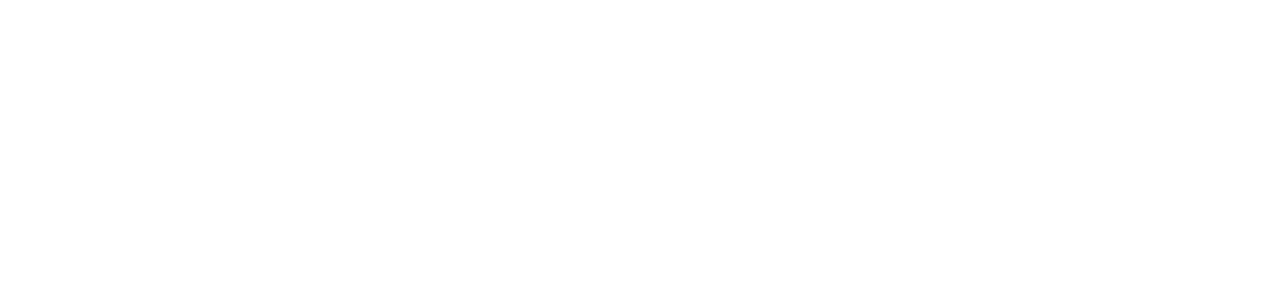
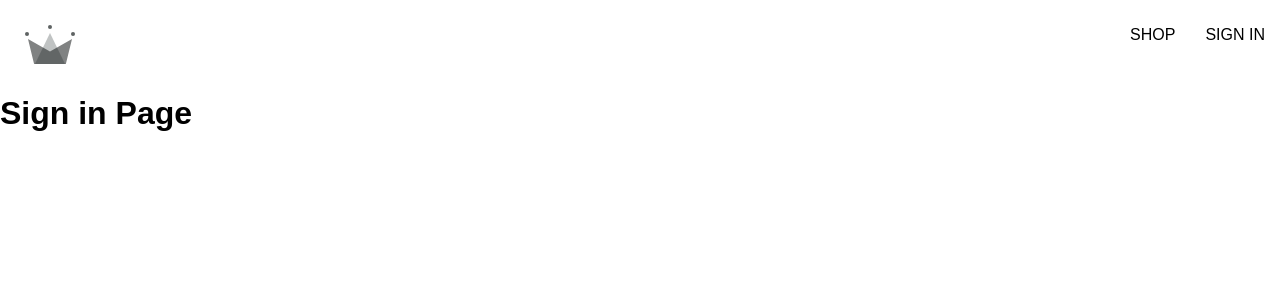
Before and after one commit to KKopestynski/warhammer, a React (Create React App) app: page /sign-in in a window 1280 px wide. Before the commit this address had no page. Shown: the top 300 px of the page. Built offline with nearby package versions, Linux system fonts and the light colour scheme; a web font is replaced by a local one.

Commit message:
06 Authentication clean project

```diff
--- a/src/App.js
+++ b/src/App.js
@@ -1,6 +1,7 @@
 import { Routes, Route } from "react-router-dom";
-import Home from "./components/routes/home/home.component";
-import Navigation from "./components/routes/navigation/navigation.component";
+import Home from "./routes/home/home.component";
+import Navigation from "./routes/navigation/navigation.component";
+import SignIn from "./routes/sign-in/sign-in.component";
 
 const Shop = () => <h1>I am the shop xD</h1>;
 
@@ -10,6 +11,7 @@
       <Route path="/" element={<Navigation />}>
         <Route index element={<Home />}></Route>
         <Route path="shop" element={<Shop />} />
+        <Route path="sign-in" element={<SignIn />} />
       </Route>
     </Routes>
   );
--- a/src/routes/home/home.component.jsx
+++ b/src/routes/home/home.component.jsx
@@ -1,4 +1,4 @@
-import Directory from "../../directory/directory-component";
+import Directory from "../../components/directory/directory-component";
 import { Outlet } from "react-router-dom";
 const categories = [
   {
--- a/src/routes/navigation/navigation.component.jsx
+++ b/src/routes/navigation/navigation.component.jsx
@@ -1,7 +1,7 @@
 import { Fragment } from "react";
 import { Outlet, Link } from "react-router-dom";
 import "./navigation.styles.scss"
-import { ReactComponent as CrwnLogo } from "../../../assets/crown.svg"
+import { ReactComponent as CrwnLogo } from "../../assets/crown.svg"
 
 const Navigation = () => {
   return (
@@ -12,7 +12,11 @@
         </Link>
         <div className="nav-links-container">
           <Link className="nav-link" to="/shop">
+
             SHOP
+          </Link>
+          <Link className="nav-link" to="/sign-in">
+            SIGN IN
           </Link>
         </div>
       </div>
--- /dev/null
+++ b/src/routes/sign-in/sign-in.component.jsx
@@ -0,0 +1,9 @@
+const SignIn = () => {
+    return (
+        <div>
+            <h1>Sign in Page</h1>
+        </div>
+    )
+}
+
+export default SignIn;
```
